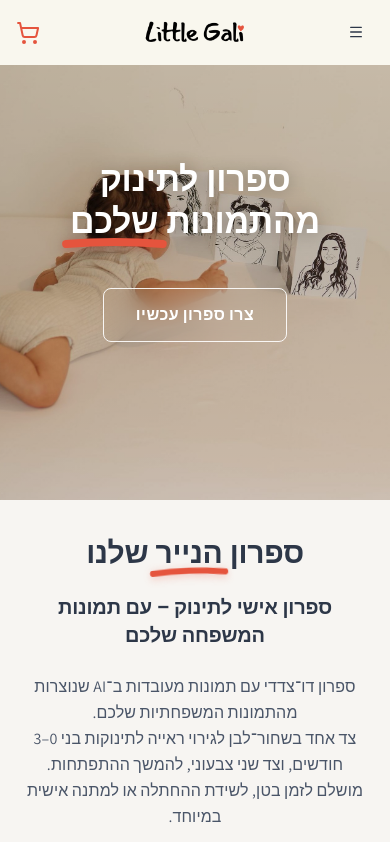
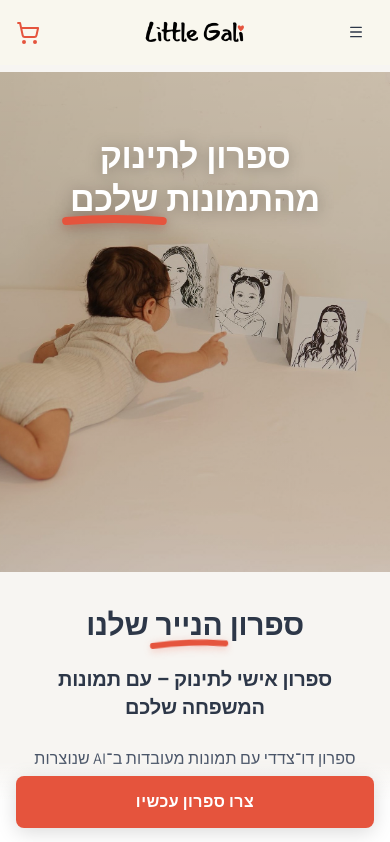
Before and after one commit to yawel-wel/little-gali, a Next.js app: page / in a window 390 px wide. Shown: the top 842 px of the page. Built offline with nearby package versions, Linux system fonts and the light colour scheme.

Commit message:
trying again

```diff
--- a/src/app/page.tsx
+++ b/src/app/page.tsx
@@ -409,13 +409,20 @@ export default function Home() {
       }, 100);
     }
   }, []);
+
+  // Explicitly reset scroll after mount
+  useEffect(() => {
+    document.body.style.overflow = 'auto';
+    document.documentElement.style.overflow = 'auto';
+  }, []);
+
   return (
-    <div className="min-h-screen overflow-x-hidden" style={{ backgroundColor: "#F7F5F2" }}>
+    <div className="overflow-x-hidden" style={{ backgroundColor: "#F7F5F2" }}>
       <Header />
 
-      <main className="flex-1">
+      <main className="flex-1 pt-[72px]">
         {/* Hero Section */}
-        <section className="relative w-full h-[500px] md:h-[600px] lg:h-[650px] overflow-hidden pt-[120px]">
+        <section className="relative w-full min-h-[500px] md:min-h-[600px] lg:min-h-[650px] overflow-hidden pt-[120px]">
           {/* Background Image - positioned top-right */}
           <div className="absolute inset-0">
             <div className="w-full h-full relative">
@@ -432,7 +439,7 @@ export default function Home() {
             </div>
           </div>
           {/* Content Overlay - center-aligned */}
-          <div className="absolute inset-0 z-10 flex items-center justify-center">
+          <div className="absolute inset-0 z-10 flex items-start md:items-center justify-center pt-16 md:pt-0">
             <div className="container mx-auto px-4 sm:px-6 lg:px-8">
               <div className="text-center space-y-5 md:space-y-6 max-w-2xl mx-auto">
                 {/* Title - centered with better contrast */}
@@ -525,8 +532,8 @@ export default function Home() {
                     }
                   })()}
                 </div>
-                {/* CTA Button */}
-                <div className="pt-6">
+                {/* CTA Button - Desktop Only */}
+                <div className="pt-6 hidden md:block">
                   <div className="relative w-auto">
                     <a href="/upload">
                       <MuiButton
@@ -1249,6 +1256,30 @@ export default function Home() {
       </main>
 
       <Footer />
+
+      {/* Fixed Bottom CTA Button - Mobile Only */}
+      <div className="md:hidden fixed bottom-0 left-0 right-0 z-40 p-4 bg-gradient-to-t from-white via-white to-transparent pointer-events-none">
+        <div className="pointer-events-auto">
+          <a href="/upload" className="block">
+            <MuiButton
+              variant="contained"
+              color="primary"
+              fullWidth
+              sx={{
+                px: 4,
+                py: 1.5,
+                fontFamily: "var(--font-assistant)",
+                fontWeight: 700,
+                fontSize: "1rem",
+                textTransform: "none",
+                boxShadow: "0 4px 20px rgba(0,0,0,0.15)",
+              }}
+            >
+              {t("home.hero.cta")}
+            </MuiButton>
+          </a>
+        </div>
+      </div>
     </div>
   );
 }
```
